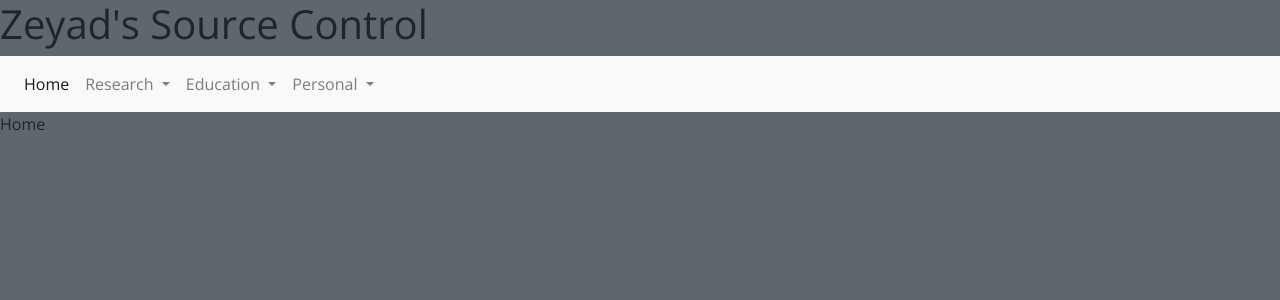
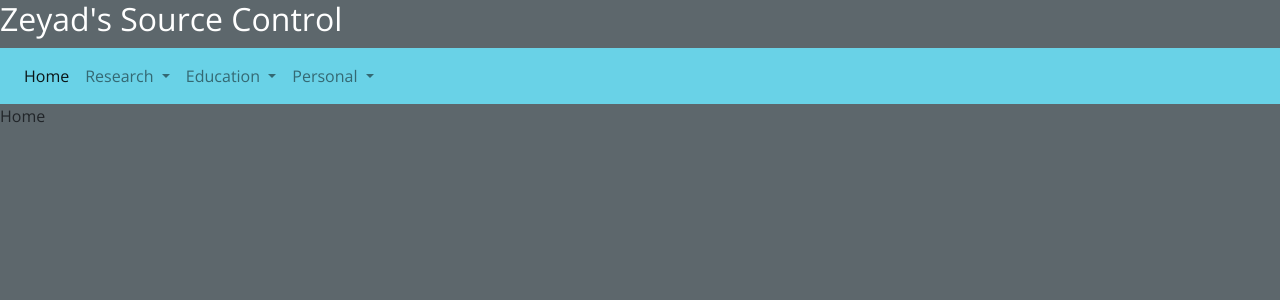
Before and after one commit to zshureih/zshureih.github.io, a Jekyll site: the page built from content/index.html, in a window 1280 px wide. Shown: the top 300 px of the page. Built offline with Jekyll 4.4.1, drawn with Linux system fonts in a browser that asks for light colours.

Commit message:
style/navbar changes

```diff
--- a/_layouts/default.html
+++ b/_layouts/default.html
@@ -10,15 +10,17 @@
     <link rel="stylesheet" href="https://stackpath.bootstrapcdn.com/bootstrap/4.4.1/css/bootstrap.min.css"
         integrity="sha384-Vkoo8x4CGsO3+Hhxv8T/Q5PaXtkKtu6ug5TOeNV6gBiFeWPGFN9MuhOf23Q9Ifjh" crossorigin="anonymous">
 
-    <!-- Page CSS -->
+    <!-- Page CSS-->
     <link rel="stylesheet" href="/content/assets/css/style.css">
 
     <title>{{page.title}}</title>
 </head>
 
 <body>
-    <h1>Zeyad's Source Control</h1>
-    <nav class="navbar navbar-expand-lg navbar-light bg-light">
+    <div class="band">
+        <h1>Zeyad's Source Control</h1>
+    </div>
+    <nav class="navbar navbar-expand-lg navbar-light band-a">
         <button class="navbar-toggler" type="button" data-toggle="collapse" data-target="#navbarNavAltMarkup"
             aria-controls="navbarNavAltMarkup" aria-expanded="false" aria-label="Toggle navigation">
             <span class="navbar-toggler-icon"></span>
@@ -26,27 +28,27 @@
         <div class="collapse navbar-collapse" id="navbarNavAltMarkup">
             <div class="navbar-nav">
                 <a class="nav-item nav-link active" href="#">Home <span class="sr-only">(current)</span></a>
-                <a class="nav-link dropdown-toggle" href="#" id="navbarDropdown" role="button" data-toggle="dropdown"
+                <a class="nav-link dropdown-toggle" href="#" id="navbarDropdown-Research" role="button" data-toggle="dropdown"
                     aria-haspopup="true" aria-expanded="false">
                     Research
                 </a>
-                <div class="dropdown-menu" aria-labelledby="navbarDropdown">
+                <div class="dropdown-menu" aria-labelledby="navbarDropdown-Research">
                     <a class="dropdown-item" href="/content/Research/autonomousVehicles.html">Autonomous Vehicles</a>
                     <div class="dropdown-divider"></div>
                     <a class="dropdown-item" href="/content/Research/ROS.html">ROS</a>
                 </div>
-                <a class="nav-link dropdown-toggle" href="#" id="navbarDropdown" role="button" data-toggle="dropdown"
+                <a class="nav-link dropdown-toggle" href="#" id="navbarDropdown-Education" role="button" data-toggle="dropdown"
                     aria-haspopup="true" aria-expanded="false">
                     Education
                 </a>
-                <div class="dropdown-menu" aria-labelledby="navbarDropdown">
+                <div class="dropdown-menu" aria-labelledby="navbarDropdown-Education">
                     <a class="dropdown-item" href="/content/Education/classList.html">Classes</a>
                 </div>
-                <a class="nav-link dropdown-toggle" href="#" id="navbarDropdown" role="button" data-toggle="dropdown"
+                <a class="nav-link dropdown-toggle" href="#" id="navbarDropdown-Personal" role="button" data-toggle="dropdown"
                     aria-haspopup="true" aria-expanded="false">
                     Personal
                 </a>
-                <div class="dropdown-menu" aria-labelledby="navbarDropdown">
+                <div class="dropdown-menu" aria-labelledby="navbarDropdown-Personal">
                     <a class="dropdown-item" href="/content/Personal/resumePage.html">Resume/CV</a>
                 </div>
             </div>
--- a/content/assets/css/style.css
+++ b/content/assets/css/style.css
@@ -84,6 +84,8 @@
 
 .band-a {
   background: #69D2E7;
+  border-width: 2px;
+  border-color: #3a4043;
 }
 
 .band-b {
```
